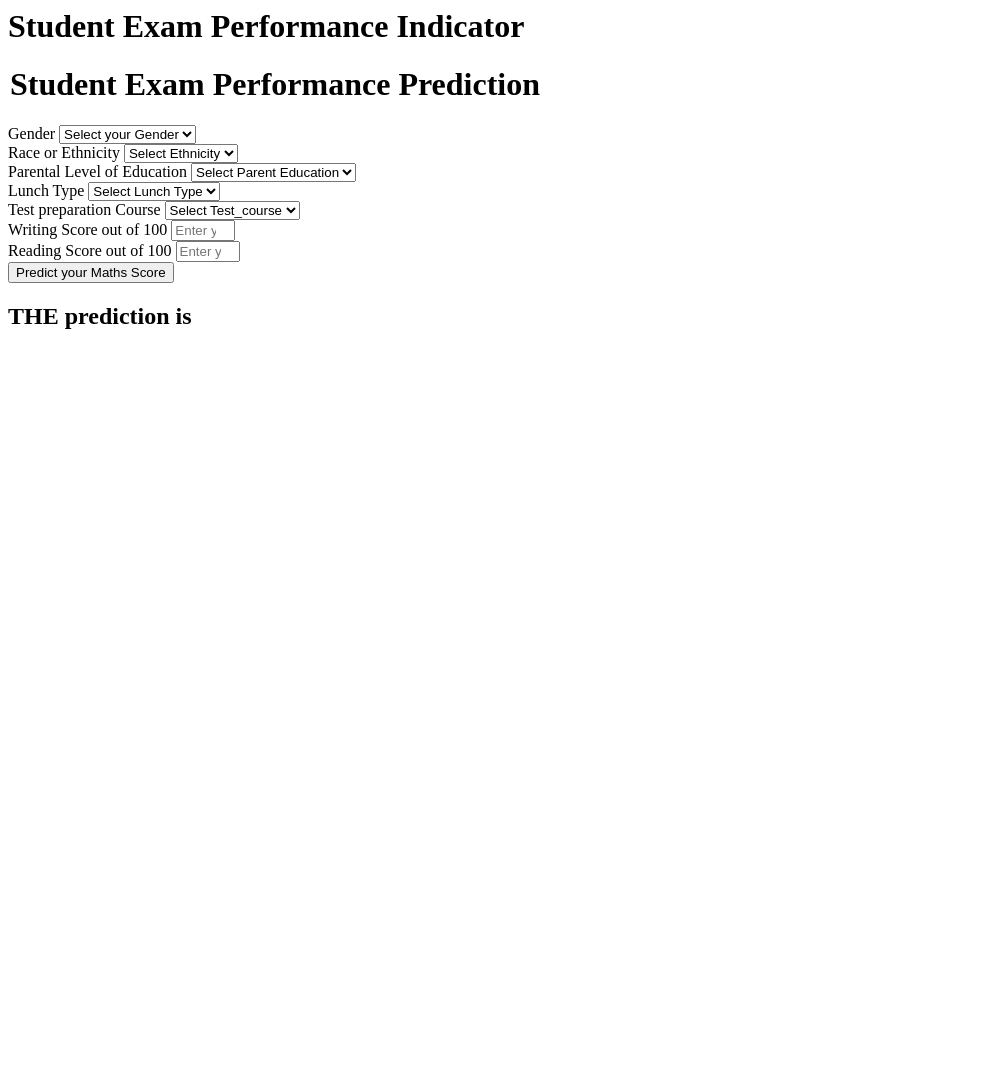
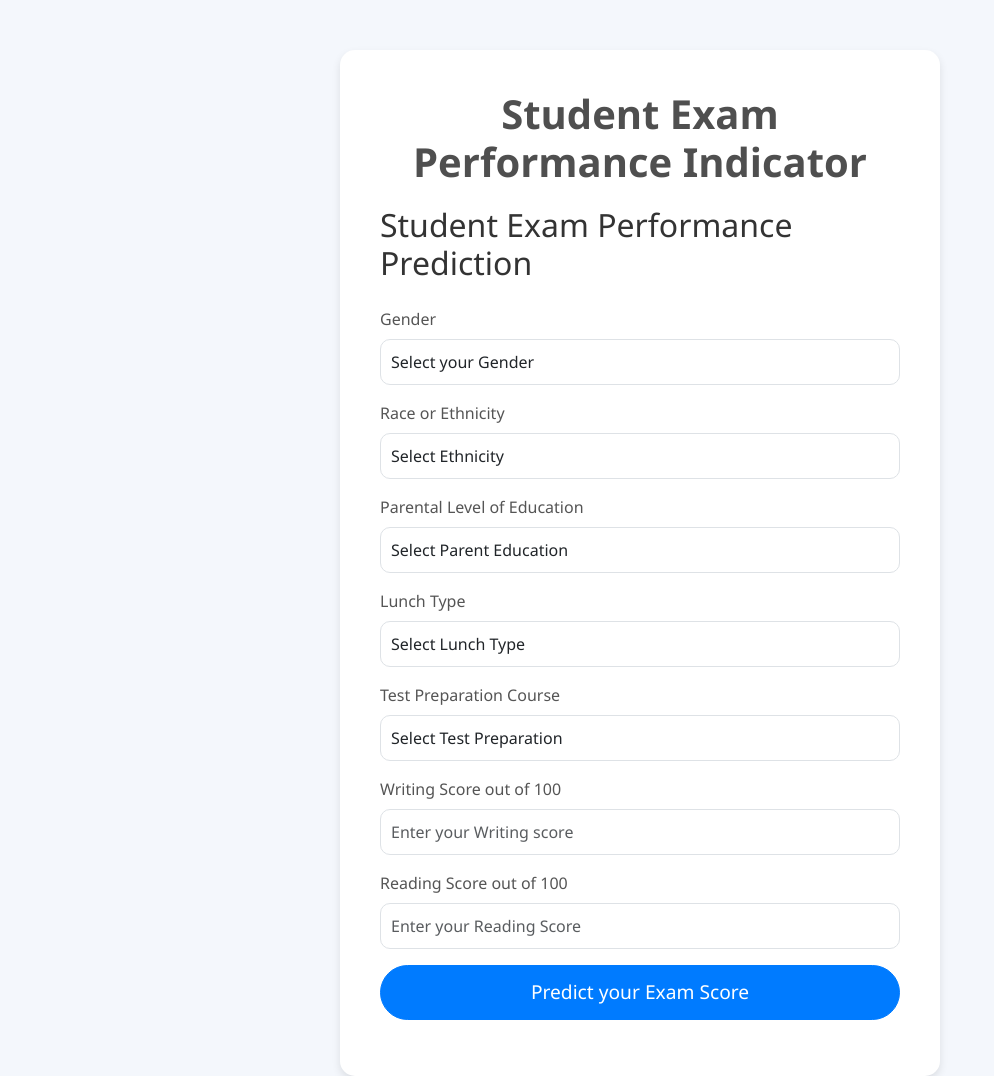
Before and after one commit to Ananddd06/mlProject, a Flask app: page /predict in a window 1280 px wide. Shown: the whole page, without its empty margins (0-994 px from the left). Before the commit the page ends 329 px from the top, so only its background shows below. Run offline with Flask 3, Linux system fonts and the light colour scheme.

Commit message:
edited in the requirements.txt

```diff
--- a/requirements.txt
+++ b/requirements.txt
@@ -7,4 +7,5 @@ catboost
 xgboost
 scipy
 dill
+flask
 -e .
--- a/templates/home.html
+++ b/templates/home.html
@@ -1,111 +1,166 @@
-<html>
+<!DOCTYPE html>
+<html lang="en">
+<head>
+    <meta charset="UTF-8">
+    <meta name="viewport" content="width=device-width, initial-scale=1.0">
+    <title>Student Exam Performance Indicator</title>
+    <!-- Bootstrap CDN for modern and responsive design -->
+    <link href="https://cdn.jsdelivr.net/npm/bootstrap@5.3.0-alpha1/dist/css/bootstrap.min.css" rel="stylesheet">
+    <!-- Custom CSS for styling -->
+    <style>
+        body {
+            background-color: #f4f7fc;
+            font-family: 'Segoe UI', Tahoma, Geneva, Verdana, sans-serif;
+            color: #333;
+            padding-top: 50px;
+        }
+        .login {
+            background-color: #fff;
+            padding: 40px;
+            border-radius: 15px;
+            box-shadow: 0 4px 8px rgba(0, 0, 0, 0.1);
+            max-width: 600px;
+            margin: auto;
+        }
+        h1 {
+            font-size: 2.5rem;
+            font-weight: 700;
+            color: #4f4f4f;
+            text-align: center;
+            margin-bottom: 20px;
+        }
+        .form-label {
+            font-weight: 500;
+            color: #555;
+        }
+        .form-control {
+            border-radius: 10px;
+            padding: 10px;
+            font-size: 1rem;
+        }
+        .btn-primary {
+            background-color: #007bff;
+            border-color: #007bff;
+            padding: 12px 20px;
+            font-size: 1.2rem;
+            border-radius: 50px;
+            width: 100%;
+            transition: background-color 0.3s;
+        }
+        .btn-primary:hover {
+            background-color: #0056b3;
+        }
+        .mb-3 {
+            margin-bottom: 20px;
+        }
+        .placeholder {
+            color: #bbb;
+        }
+        .result {
+            background-color: #007bff;
+            color: #fff;
+            padding: 15px;
+            font-size: 1.5rem;
+            text-align: center;
+            border-radius: 10px;
+            margin-top: 30px;
+        }
+    </style>
+</head>
 <body>
+
     <div class="login">
         <h1>Student Exam Performance Indicator</h1>
 
         <form action="{{ url_for('predict_datapoint')}}" method="post">
-        <h1>
-            <legend>Student Exam Performance Prediction</legend>
-        </h1>
+            <h2 class="mb-4">Student Exam Performance Prediction</h2>
+
+            <!-- Gender -->
             <div class="mb-3">
                 <label class="form-label">Gender</label>
-            <select class="form-control" name="gender" placeholder="Enter you Gender" required>
+                <select class="form-control" name="gender" required>
                     <option class="placeholder" selected disabled value="">Select your Gender</option>
-                <option value="male">
-                    Male
-                </option>
-                <option value="female">
-                    Female
-                </option>
+                    <option value="male">Male</option>
+                    <option value="female">Female</option>
                 </select>
             </div>
+
+            <!-- Race or Ethnicity -->
             <div class="mb-3">
                 <label class="form-label">Race or Ethnicity</label>
-            <select class="form-control" name="ethnicity" placeholder="Enter you ethnicity" required>
+                <select class="form-control" name="ethnicity" required>
                     <option class="placeholder" selected disabled value="">Select Ethnicity</option>
-                <option value="group A">
-                    Group A
-                </option>
-                <option value="group B">
-                    Group B
-                </option>
-                <option value="group C">
-                    Group C
-                </option>
-                <option value="group D">
-                    Group D
-                </option>
-                <option value="group E">
-                    Group E
-                </option>
+                    <option value="group A">Group A</option>
+                    <option value="group B">Group B</option>
+                    <option value="group C">Group C</option>
+                    <option value="group D">Group D</option>
+                    <option value="group E">Group E</option>
                 </select>
             </div>
+
+            <!-- Parental Level of Education -->
             <div class="mb-3">
                 <label class="form-label">Parental Level of Education</label>
-            <select class="form-control" name="parental_level_of_education"
-                placeholder="Enter you Parent Education" required>
+                <select class="form-control" name="parental_level_of_education" required>
                     <option class="placeholder" selected disabled value="">Select Parent Education</option>
-                <option value="associate's degree">
-                    associate's degree
-                </option>
-                <option value="bachelor's degree">
-                    bachelor's degree
-                </option>
-                <option value="high school">
-                    high school
-                </option>
-                <option value="master's degree">
-                    master's degree
-                </option>
-                <option value="some college">
-                    some college
-                </option>
-                <option value="some high school">
-                    some high school
-                </option>
+                    <option value="associate's degree">Associate's Degree</option>
+                    <option value="bachelor's degree">Bachelor's Degree</option>
+                    <option value="high school">High School</option>
+                    <option value="master's degree">Master's Degree</option>
+                    <option value="some college">Some College</option>
+                    <option value="some high school">Some High School</option>
                 </select>
             </div>
+
+            <!-- Lunch Type -->
             <div class="mb-3">
                 <label class="form-label">Lunch Type</label>
-            <select class="form-control" name="lunch" placeholder="Enter you Lunch" required>
+                <select class="form-control" name="lunch" required>
                     <option class="placeholder" selected disabled value="">Select Lunch Type</option>
-                <option value="free/reduced">
-                    free/reduced
-                </option>
-                <option value="standard">
-                    standard
-                </option>
+                    <option value="free/reduced">Free/Reduced</option>
+                    <option value="standard">Standard</option>
                 </select>
             </div>
+
+            <!-- Test Preparation Course -->
             <div class="mb-3">
-            <label class="form-label">Test preparation Course</label>
-            <select class="form-control" name="test_preparation_course" placeholder="Enter you Course"
-                required>
-                <option class="placeholder" selected disabled value="">Select Test_course</option>
-                <option value="none">
-                    None
-                </option>
-                <option value="completed">
-                    Completed
-                </option>
+                <label class="form-label">Test Preparation Course</label>
+                <select class="form-control" name="test_preparation_course" required>
+                    <option class="placeholder" selected disabled value="">Select Test Preparation</option>
+                    <option value="none">None</option>
+                    <option value="completed">Completed</option>
                 </select>
             </div>
+
+            <!-- Writing Score -->
             <div class="mb-3">
                 <label class="form-label">Writing Score out of 100</label>
-            <input class="form-control" type="number" name="reading_score"
-                placeholder="Enter your Reading score" min='0' max='100' />
+                <input class="form-control" type="number" name="reading_score" placeholder="Enter your Writing score" min="0" max="100" required>
             </div>
+
+            <!-- Reading Score -->
             <div class="mb-3">
                 <label class="form-label">Reading Score out of 100</label>
-            <input class="form-control" type="number" name="writing_score"
-                placeholder="Enter your Reading Score" min='0' max='100' />
+                <input class="form-control" type="number" name="writing_score" placeholder="Enter your Reading Score" min="0" max="100" required>
             </div>
+
+            <!-- Submit Button -->
             <div class="mb-3">
-            <input class="btn btn-primary" type="submit" value="Predict your Maths Score" required />
+                <input class="btn btn-primary" type="submit" value="Predict your Exam Score">
             </div>
         </form>
-    <h2>
-       THE  prediction is {{results}}
-    </h2>
-   <body>
+
+        <!-- Prediction Result -->
+        {% if results %}
+            <div class="result">
+                <h3>Prediction Result: {{ results }}</h3>
+            </div>
+        {% endif %}
+    </div>
+
+    <!-- Bootstrap JS and Popper.js -->
+    <script src="https://cdn.jsdelivr.net/npm/@popperjs/core@2.11.6/dist/umd/popper.min.js"></script>
+    <script src="https://cdn.jsdelivr.net/npm/bootstrap@5.3.0-alpha1/dist/js/bootstrap.min.js"></script>
+
+</body>
 </html>
```
Lines whose indentation alone changed are shown as unchanged.
